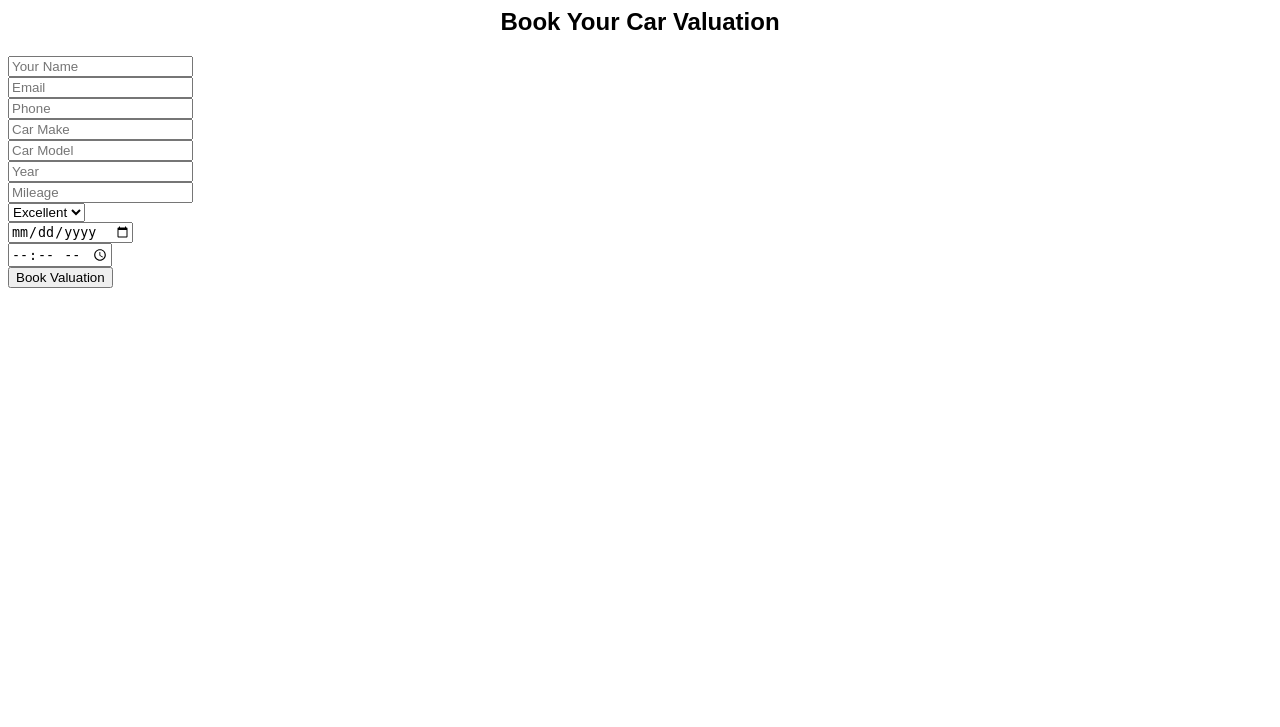
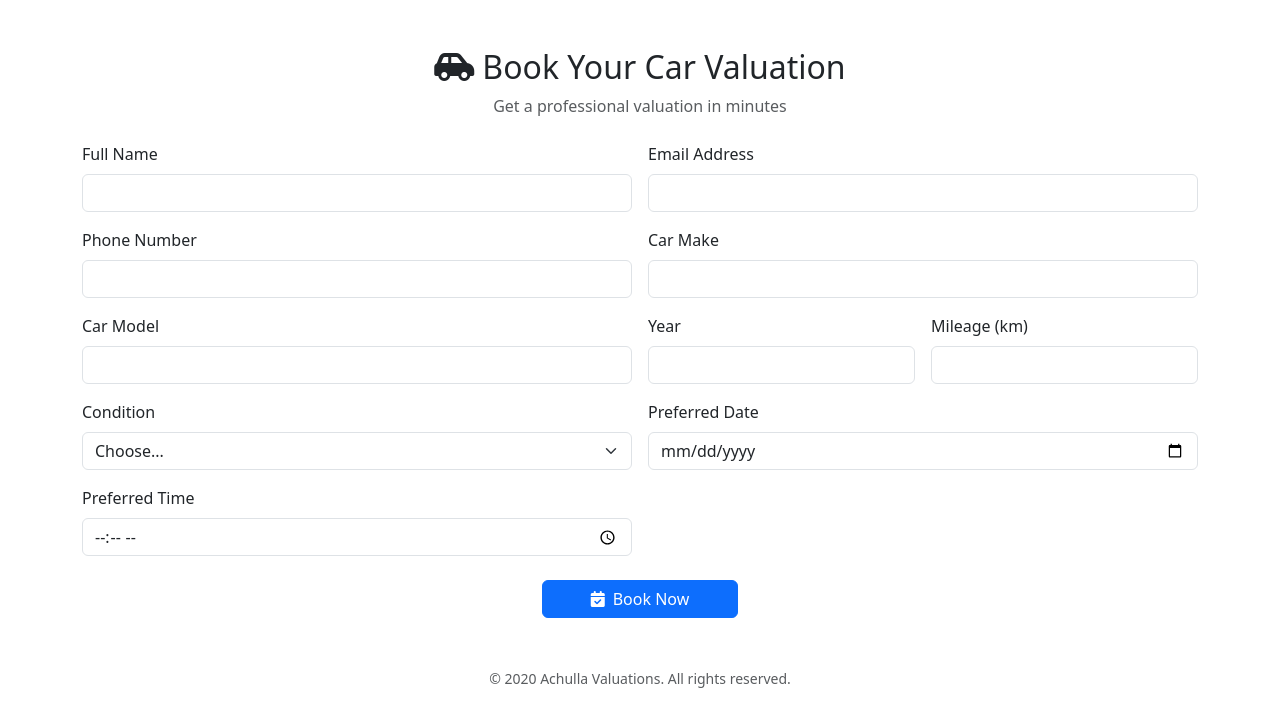
Before and after one commit to ashishinturi/car-valuation-booking-, a Flask app: template templates/booking_form.html in a window 1280 px wide. Shown: the top 727 px of the page. Run offline with Flask 3, Linux system fonts and the light colour scheme; the template is opened without the code that fills it: most values are stand-ins (such as "Sample title", 1, 10 or a date in 2020).

Commit message:
Update booking form UI

```diff
--- a/templates/booking_form.html
+++ b/templates/booking_form.html
@@ -1,21 +1,87 @@
-<h2 style="text-align:center; font-family:sans-serif;">Book Your Car Valuation</h2>
+<!DOCTYPE html>
+<html lang="en">
+<head>
+  <meta charset="UTF-8">
+  <meta name="viewport" content="width=device-width, initial-scale=1">
+  <title>Car Valuation Booking</title>
   <link rel="icon" href="{{ url_for('static', filename='favicon.ico') }}">
+  <link href="https://cdn.jsdelivr.net/npm/bootstrap@5.3.2/dist/css/bootstrap.min.css" rel="stylesheet">
+  <link rel="stylesheet" href="https://cdnjs.cloudflare.com/ajax/libs/font-awesome/6.4.0/css/all.min.css">
+</head>
+<body>
+  <div class="container mt-5 mb-5">
+    <div class="text-center mb-4">
+      <h2><i class="fas fa-car-side me-2"></i>Book Your Car Valuation</h2>
+      <p class="text-muted">Get a professional valuation in minutes</p>
+    </div>
 
-<form action="/" method="POST">
-  <input name="name" placeholder="Your Name" required><br>
-  <input name="email" placeholder="Email" required><br>
-  <input name="phone" placeholder="Phone" required><br>
-  <input name="make" placeholder="Car Make" required><br>
-  <input name="model" placeholder="Car Model" required><br>
-  <input name="year" type="number" placeholder="Year" required><br>
-  <input name="mileage" type="number" placeholder="Mileage" required><br>
-  <select name="condition">
+    <form method="POST" action="/submit" class="row g-3">
+      <div class="col-md-6">
+        <label for="name" class="form-label">Full Name</label>
+        <input type="text" class="form-control" id="name" name="name" required>
+      </div>
+
+      <div class="col-md-6">
+        <label for="email" class="form-label">Email Address</label>
+        <input type="email" class="form-control" id="email" name="email" required>
+      </div>
+
+      <div class="col-md-6">
+        <label for="phone" class="form-label">Phone Number</label>
+        <input type="tel" class="form-control" id="phone" name="phone" required>
+      </div>
+
+      <div class="col-md-6">
+        <label for="make" class="form-label">Car Make</label>
+        <input type="text" class="form-control" id="make" name="make" required>
+      </div>
+
+      <div class="col-md-6">
+        <label for="model" class="form-label">Car Model</label>
+        <input type="text" class="form-control" id="model" name="model" required>
+      </div>
+
+      <div class="col-md-3">
+        <label for="year" class="form-label">Year</label>
+        <input type="number" class="form-control" id="year" name="year" required>
+      </div>
+
+      <div class="col-md-3">
+        <label for="mileage" class="form-label">Mileage (km)</label>
+        <input type="number" class="form-control" id="mileage" name="mileage" required>
+      </div>
+
+      <div class="col-md-6">
+        <label for="condition" class="form-label">Condition</label>
+        <select class="form-select" id="condition" name="condition" required>
+          <option selected disabled value="">Choose...</option>
           <option>Excellent</option>
           <option>Good</option>
           <option>Fair</option>
           <option>Poor</option>
-  </select><br>
-  <input name="date" type="date" required><br>
-  <input name="time" type="time" required><br>
-  <button type="submit">Book Valuation</button>
+        </select>
+      </div>
+
+      <div class="col-md-6">
+        <label for="date" class="form-label">Preferred Date</label>
+        <input type="date" class="form-control" id="date" name="date" required>
+      </div>
+
+      <div class="col-md-6">
+        <label for="time" class="form-label">Preferred Time</label>
+        <input type="time" class="form-control" id="time" name="time" required>
+      </div>
+
+      <div class="col-12 text-center mt-4">
+        <button type="submit" class="btn btn-primary px-5">
+          <i class="fas fa-calendar-check me-2"></i>Book Now
+        </button>
+      </div>
     </form>
+  </div>
+
+  <footer class="text-center text-muted mb-4">
+    <small>&copy; {{ current_year }} Achulla Valuations. All rights reserved.</small>
+  </footer>
+</body>
+</html>
```
Lines whose indentation alone changed are shown as unchanged.
